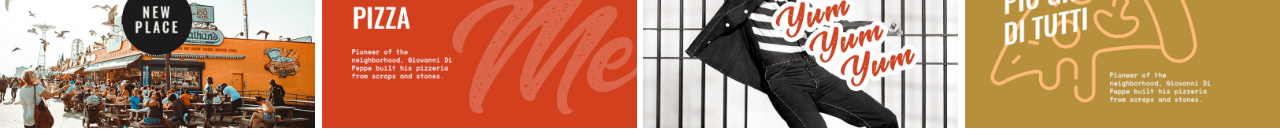
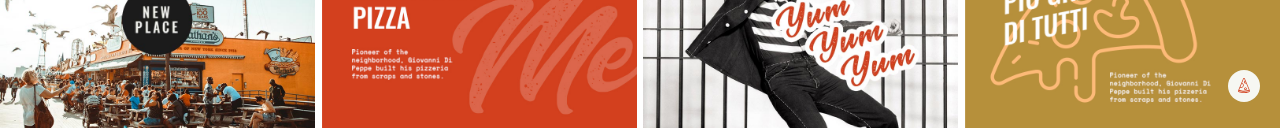
Before and after one commit to DilettaPelloni/proj-html-vuejs, a Vue app: page / in a window 1280 px wide. Shown: the part 678-808 px from the top of the page. Built offline with nearby package versions, Linux system fonts and the light colour scheme; a web font is replaced by a local one.

Commit message:
aggiunti bottoni fluttuanti

```diff
--- a/src/App.vue
+++ b/src/App.vue
@@ -16,10 +16,81 @@
     <AppHeader/>
     <AppMain/>
     <AppFooter/>
+    <!-- PULSANTE PIZZA FLUTTUANTE -->
+    <button class="pizza-floating">
+        <img src="./assets/svg/svg-4.svg" alt="pizza slice">
+    </button>
+    <!-- BARRA GESTIONE CARELLO A SCOMPARSA -->
+    <div class="cart-bar">
+        <div class="button-box">
+            <a class="wheel-button" href="#">
+                <img src="./assets/svg/svg-7.svg" alt="wheel">
+            </a>
+            <a class="cart-button" href="#">
+                <img src="./assets/svg/svg-9.svg" alt="cart">
+            </a>
+        </div>
+    </div>
 </template>
 
 <style lang="scss">
 @import "./style/main.scss";
+.pizza-floating {
+    padding-block: 0.2rem;
+    @include round-label(2rem);
+    border: none;
+    background-color: $light-bg;
+    position:fixed;
+    bottom: 20px;
+    right: 20px;
+    z-index: 90;
+    img {
+        height: 60%;
+    }//img
+}//pulsante fluttuante in basso a destra
 
+.cart-bar {
+    height: 100vh;
+    width: 300px;
+    position:fixed;
+    top: 0;
+    right: 0;
+    z-index: 90;
 
+    opacity: 0;
+
+    &:hover {
+        opacity:1;
+    }//diventa visibile all'hover
+
+    .button-box {
+        width: 100%;
+        position: absolute;
+        top: 50%;
+        right: 0;
+        transform: translateY(-50%);
+        z-index: 99;
+        a {
+            @include flex-center;
+            margin-left: auto;
+            margin-bottom: 0.5rem;
+            height: 35px;
+            width: 35px;
+            background-color: wheat;
+            box-shadow: 0 1px 3px 0 rgba(0,0,0,0.1), 0 1px 2px -1px rgba(0,0,0,0.1);
+            &.wheel-button {
+                background-color: $pink-bg;
+                img {
+                    width: 60%;
+                }
+            }//bottone con ruota
+            &.cart-button {
+                background-color: white;
+                img {
+                    width: 40%;
+                }
+            }//bottone con carrello
+        }//a
+    }//contenitore bottoni
+}
 </style>
--- a/src/style/main.scss
+++ b/src/style/main.scss
@@ -14,6 +14,7 @@
 $orange-bg: #D2401E;
 $nq-black-bg: #1c1c1c;
 $light-bg: #f6f7f2;
+$pink-bg: #ef2853;
 $dark-title: #303030;
 $light-text: #767676;
 $lighter-text: #cdcdcd;
@@ -107,3 +108,7 @@ a {
     border: none;
     background-color: $orange-bg;
 }
+
+button {
+    cursor: pointer;
+}
```
